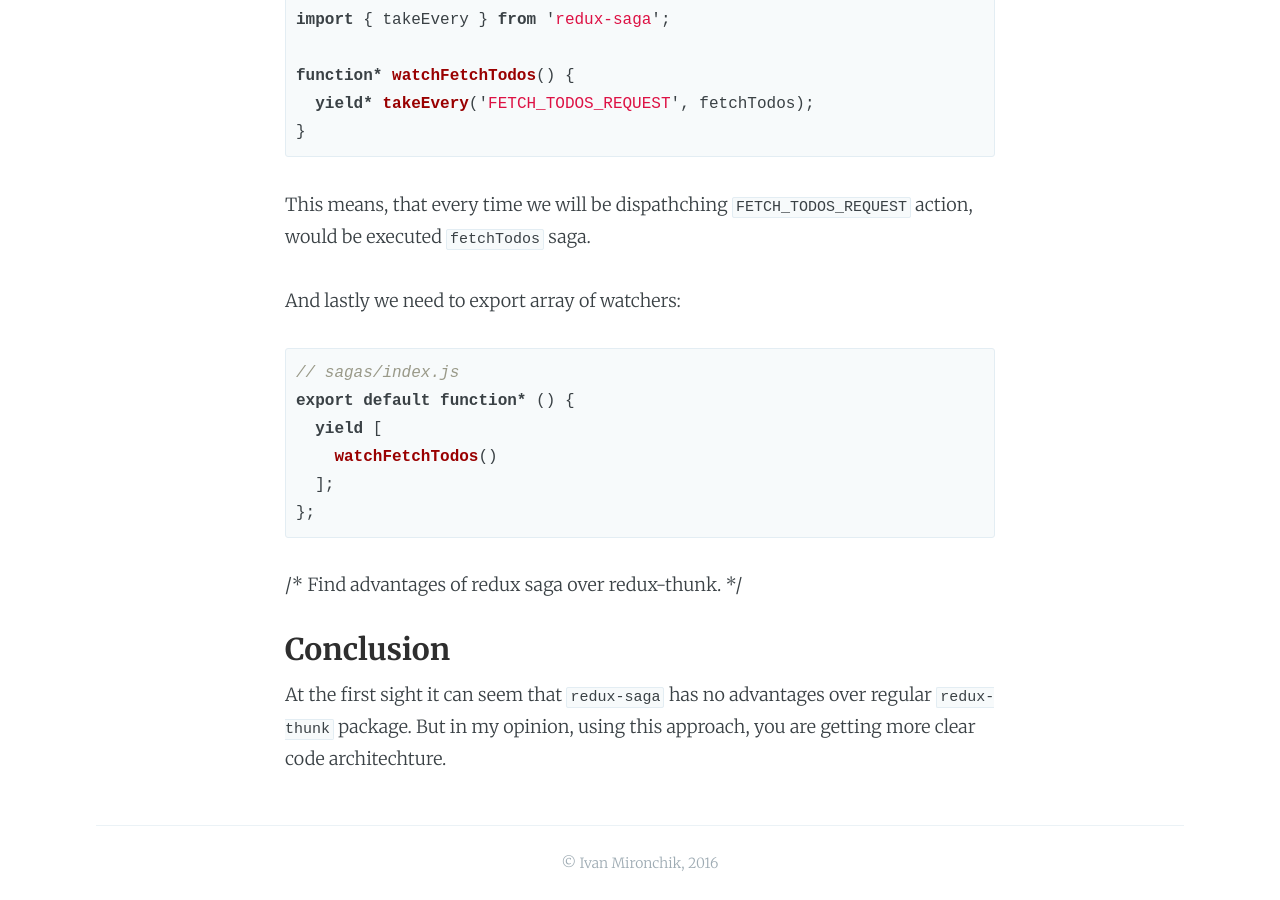
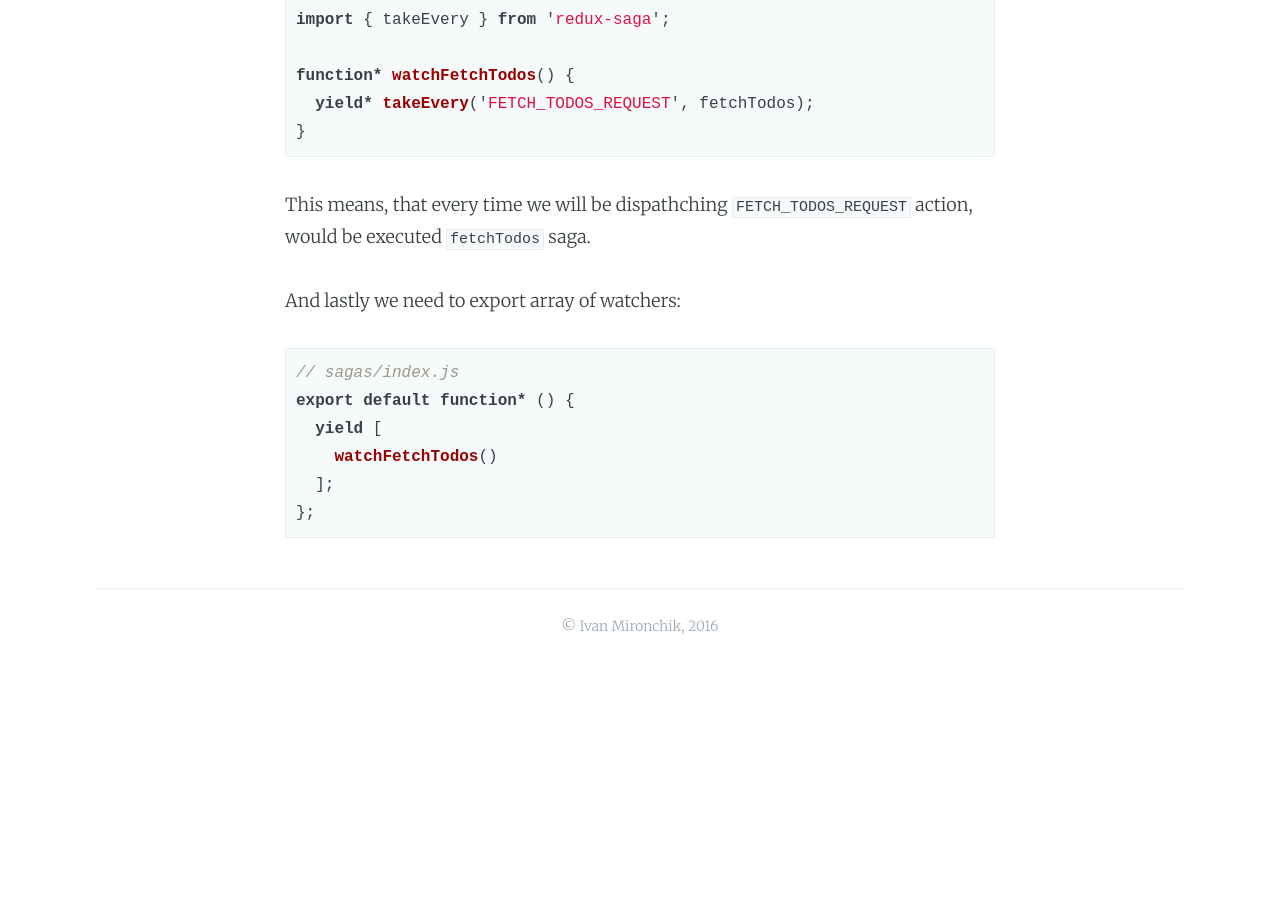
Before and after one commit to 1ven/blog, a Jekyll site: the page built from _posts/2016-08-02-redux-saga.markdown, in a window 1280 px wide and 900 px high, scrolled down 2787 px. Built offline with Jekyll 4.4.1, drawn with Linux system fonts in a browser that asks for light colours; comment, search, counter and statistics services are not loaded; after the commit the page ends 3450 px from its top, so only the background shows below that; some of the changed text lies outside the part shown.

Commit message:
Remove conclusion

````diff
--- a/_posts/2016-08-02-redux-saga.markdown
+++ b/_posts/2016-08-02-redux-saga.markdown
@@ -8,7 +8,7 @@ comments: true
 When your application grows up, it becomes difficult to manage side-effects. In my opinion, using `redux-thunk` package is good for small applications, where your side effects are mostly CRUD operations with remote API. One of possible solutions to simplify managing side effects is `redux-saga` package.
 <!--more-->
 
-Redux-saga built using es6-generators. If you are not familiar with them, first I suggest you to read about it at this [link](http://gajus.com/blog/2/the-definitive-guide-to-the-javascript-generators), before this article.
+Redux-saga built using es6-generators. If you are not familiar with them, first I suggest you to read about it at this [link](http://gajus.com/blog/2/the-definitive-guide-to-the-javascript-generators).
 
 This package provides convinient way to manage your side effects in redux applications. Along with actions, you should create `sagas`. They are generator functions, where you are will be handling your async flow.
 
@@ -96,10 +96,3 @@ export default function* () {
   ];
 };
 ```
-
-/* Find advantages of redux saga over redux-thunk. */
-
-### Conclusion
-
-At the first sight it can seem that `redux-saga` has no advantages over regular `redux-thunk` package.
-But in my opinion, using this approach, you are getting more clear code architechture.
````
